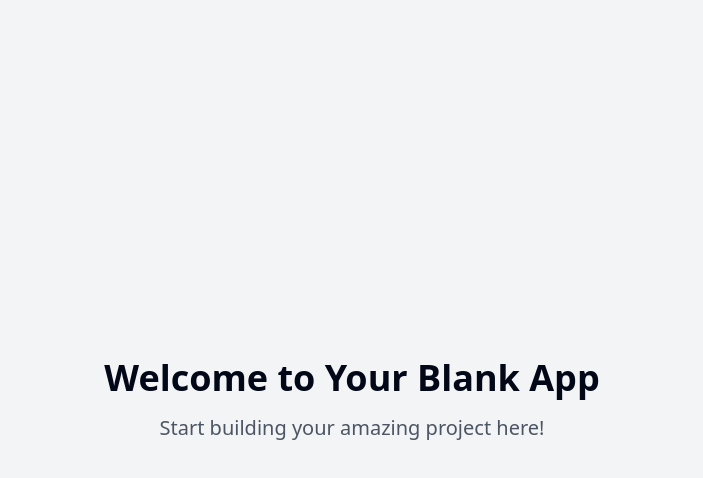
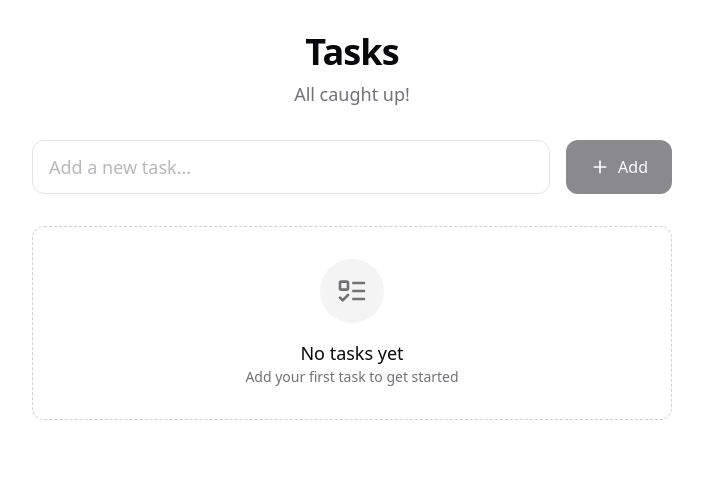
Before and after one commit to mlim-lovable-test/todo-joy-bloom, a React (Vite) app: page / in a window 1280 px wide. Shown: the top 478 px of the page, without its empty margins (288-991 px from the left). Built offline with nearby package versions, Linux system fonts and the light colour scheme.

Commit message:
Implement simple TODO app
This commit implements a basic TODO application.  Further features may be added in subsequent commits.

```diff
--- /dev/null
+++ b/src/components/EmptyState.tsx
@@ -0,0 +1,16 @@
+
+import { ListTodo } from "lucide-react";
+
+export const EmptyState = () => {
+  return (
+    <div className="flex flex-col items-center justify-center gap-4 rounded-lg border border-dashed border-primary/20 p-8 text-center">
+      <div className="rounded-full bg-secondary p-4">
+        <ListTodo className="h-8 w-8 text-primary/60" />
+      </div>
+      <div>
+        <h3 className="text-lg font-medium">No tasks yet</h3>
+        <p className="text-sm text-muted-foreground">Add your first task to get started</p>
+      </div>
+    </div>
+  );
+};
--- /dev/null
+++ b/src/components/TodoItem.tsx
@@ -0,0 +1,60 @@
+
+import { useState } from "react";
+import { Check, Trash2 } from "lucide-react";
+import { cn } from "@/lib/utils";
+
+interface TodoItemProps {
+  id: string;
+  text: string;
+  completed: boolean;
+  onToggle: (id: string) => void;
+  onDelete: (id: string) => void;
+}
+
+export const TodoItem = ({ id, text, completed, onToggle, onDelete }: TodoItemProps) => {
+  const [isHovered, setIsHovered] = useState(false);
+
+  return (
+    <div
+      className={cn(
+        "group relative flex items-center gap-4 rounded-lg border p-4 transition-all duration-300",
+        "hover:border-primary/20 hover:shadow-lg",
+        completed && "bg-secondary/50"
+      )}
+      onMouseEnter={() => setIsHovered(true)}
+      onMouseLeave={() => setIsHovered(false)}
+    >
+      <button
+        onClick={() => onToggle(id)}
+        className={cn(
+          "flex h-6 w-6 items-center justify-center rounded-full border-2 transition-all duration-300",
+          completed
+            ? "border-primary bg-primary text-primary-foreground"
+            : "border-primary/30 hover:border-primary/60"
+        )}
+      >
+        {completed && <Check className="h-4 w-4" />}
+      </button>
+
+      <span
+        className={cn(
+          "flex-1 text-lg transition-all duration-300",
+          completed && "text-muted-foreground line-through"
+        )}
+      >
+        {text}
+      </span>
+
+      <button
+        onClick={() => onDelete(id)}
+        className={cn(
+          "absolute right-4 flex h-8 w-8 items-center justify-center rounded-full text-destructive opacity-0 transition-all duration-300",
+          "hover:bg-destructive/10",
+          (isHovered || completed) && "opacity-100"
+        )}
+      >
+        <Trash2 className="h-4 w-4" />
+      </button>
+    </div>
+  );
+};
--- a/src/index.css
+++ b/src/index.css
@@ -1,3 +1,4 @@
+
 @tailwind base;
 @tailwind components;
 @tailwind utilities;
@@ -5,88 +6,34 @@
 @layer base {
   :root {
     --background: 0 0% 100%;
-    --foreground: 222.2 84% 4.9%;
+    --foreground: 240 10% 3.9%;
 
     --card: 0 0% 100%;
-    --card-foreground: 222.2 84% 4.9%;
+    --card-foreground: 240 10% 3.9%;
 
     --popover: 0 0% 100%;
-    --popover-foreground: 222.2 84% 4.9%;
+    --popover-foreground: 240 10% 3.9%;
 
-    --primary: 222.2 47.4% 11.2%;
-    --primary-foreground: 210 40% 98%;
+    --primary: 240 5.9% 10%;
+    --primary-foreground: 0 0% 98%;
 
-    --secondary: 210 40% 96.1%;
-    --secondary-foreground: 222.2 47.4% 11.2%;
+    --secondary: 240 4.8% 95.9%;
+    --secondary-foreground: 240 5.9% 10%;
 
-    --muted: 210 40% 96.1%;
-    --muted-foreground: 215.4 16.3% 46.9%;
+    --muted: 240 4.8% 95.9%;
+    --muted-foreground: 240 3.8% 46.1%;
 
-    --accent: 210 40% 96.1%;
-    --accent-foreground: 222.2 47.4% 11.2%;
+    --accent: 240 4.8% 95.9%;
+    --accent-foreground: 240 5.9% 10%;
 
     --destructive: 0 84.2% 60.2%;
-    --destructive-foreground: 210 40% 98%;
+    --destructive-foreground: 0 0% 98%;
 
-    --border: 214.3 31.8% 91.4%;
-    --input: 214.3 31.8% 91.4%;
-    --ring: 222.2 84% 4.9%;
+    --border: 240 5.9% 90%;
+    --input: 240 5.9% 90%;
+    --ring: 240 5.9% 10%;
 
-    --radius: 0.5rem;
-
-    --sidebar-background: 0 0% 98%;
-
-    --sidebar-foreground: 240 5.3% 26.1%;
-
-    --sidebar-primary: 240 5.9% 10%;
-
-    --sidebar-primary-foreground: 0 0% 98%;
-
-    --sidebar-accent: 240 4.8% 95.9%;
-
-    --sidebar-accent-foreground: 240 5.9% 10%;
-
-    --sidebar-border: 220 13% 91%;
-
-    --sidebar-ring: 217.2 91.2% 59.8%;
-  }
-
-  .dark {
-    --background: 222.2 84% 4.9%;
-    --foreground: 210 40% 98%;
-
-    --card: 222.2 84% 4.9%;
-    --card-foreground: 210 40% 98%;
-
-    --popover: 222.2 84% 4.9%;
-    --popover-foreground: 210 40% 98%;
-
-    --primary: 210 40% 98%;
-    --primary-foreground: 222.2 47.4% 11.2%;
-
-    --secondary: 217.2 32.6% 17.5%;
-    --secondary-foreground: 210 40% 98%;
-
-    --muted: 217.2 32.6% 17.5%;
-    --muted-foreground: 215 20.2% 65.1%;
-
-    --accent: 217.2 32.6% 17.5%;
-    --accent-foreground: 210 40% 98%;
-
-    --destructive: 0 62.8% 30.6%;
-    --destructive-foreground: 210 40% 98%;
-
-    --border: 217.2 32.6% 17.5%;
-    --input: 217.2 32.6% 17.5%;
-    --ring: 212.7 26.8% 83.9%;
-    --sidebar-background: 240 5.9% 10%;
-    --sidebar-foreground: 240 4.8% 95.9%;
-    --sidebar-primary: 224.3 76.3% 48%;
-    --sidebar-primary-foreground: 0 0% 100%;
-    --sidebar-accent: 240 3.7% 15.9%;
-    --sidebar-accent-foreground: 240 4.8% 95.9%;
-    --sidebar-border: 240 3.7% 15.9%;
-    --sidebar-ring: 217.2 91.2% 59.8%;
+    --radius: 0.75rem;
   }
 }
 
@@ -94,8 +41,37 @@
   * {
     @apply border-border;
   }
-
   body {
     @apply bg-background text-foreground;
   }
 }
+
+.task-enter {
+  opacity: 0;
+  transform: translateY(20px);
+}
+
+.task-enter-active {
+  opacity: 1;
+  transform: translateY(0);
+  transition: opacity 300ms ease-in, transform 300ms ease-out;
+}
+
+.task-exit {
+  opacity: 1;
+}
+
+.task-exit-active {
+  opacity: 0;
+  transform: translateY(-20px);
+  transition: opacity 300ms ease-in, transform 300ms ease-out;
+}
+
+@keyframes shimmer {
+  0% {
+    background-position: -1000px 0;
+  }
+  100% {
+    background-position: 1000px 0;
+  }
+}
--- a/src/pages/Index.tsx
+++ b/src/pages/Index.tsx
@@ -1,11 +1,104 @@
-// Update this page (the content is just a fallback if you fail to update the page)
+
+import { useState } from "react";
+import { TodoItem } from "@/components/TodoItem";
+import { EmptyState } from "@/components/EmptyState";
+import { useToast } from "@/components/ui/use-toast";
+import { Plus } from "lucide-react";
+
+interface Todo {
+  id: string;
+  text: string;
+  completed: boolean;
+}
 
 const Index = () => {
+  const [todos, setTodos] = useState<Todo[]>([]);
+  const [newTodo, setNewTodo] = useState("");
+  const { toast } = useToast();
+
+  const handleSubmit = (e: React.FormEvent) => {
+    e.preventDefault();
+    if (!newTodo.trim()) return;
+
+    const todo: Todo = {
+      id: crypto.randomUUID(),
+      text: newTodo.trim(),
+      completed: false,
+    };
+
+    setTodos((prev) => [todo, ...prev]);
+    setNewTodo("");
+    toast({
+      title: "Task added",
+      description: "Your new task has been added successfully.",
+    });
+  };
+
+  const toggleTodo = (id: string) => {
+    setTodos((prev) =>
+      prev.map((todo) =>
+        todo.id === id ? { ...todo, completed: !todo.completed } : todo
+      )
+    );
+  };
+
+  const deleteTodo = (id: string) => {
+    setTodos((prev) => prev.filter((todo) => todo.id !== id));
+    toast({
+      title: "Task deleted",
+      description: "The task has been removed from your list.",
+      variant: "destructive",
+    });
+  };
+
+  const activeTasks = todos.filter((todo) => !todo.completed).length;
+
   return (
-    <div className="min-h-screen flex items-center justify-center bg-gray-100">
-      <div className="text-center">
-        <h1 className="text-4xl font-bold mb-4">Welcome to Your Blank App</h1>
-        <p className="text-xl text-gray-600">Start building your amazing project here!</p>
+    <div className="mx-auto min-h-screen max-w-2xl px-4 py-8">
+      <div className="mb-8 text-center">
+        <h1 className="mb-2 text-4xl font-bold tracking-tight">Tasks</h1>
+        <p className="text-lg text-muted-foreground">
+          {activeTasks === 0
+            ? "All caught up!"
+            : `You have ${activeTasks} active ${
+                activeTasks === 1 ? "task" : "tasks"
+              }`}
+        </p>
+      </div>
+
+      <form onSubmit={handleSubmit} className="mb-8">
+        <div className="flex gap-4">
+          <input
+            type="text"
+            value={newTodo}
+            onChange={(e) => setNewTodo(e.target.value)}
+            placeholder="Add a new task..."
+            className="flex-1 rounded-lg border bg-transparent px-4 py-3 text-lg transition-all duration-300 placeholder:text-muted-foreground/50 hover:border-primary/50 focus:border-primary focus:outline-none focus:ring-2 focus:ring-primary/20"
+          />
+          <button
+            type="submit"
+            disabled={!newTodo.trim()}
+            className="flex items-center gap-2 rounded-lg bg-primary px-6 py-3 font-medium text-primary-foreground transition-all duration-300 hover:bg-primary/90 disabled:opacity-50"
+          >
+            <Plus className="h-5 w-5" />
+            Add
+          </button>
+        </div>
+      </form>
+
+      <div className="space-y-4">
+        {todos.length === 0 ? (
+          <EmptyState />
+        ) : (
+          todos.map((todo) => (
+            <TodoItem
+              key={todo.id}
+              {...todo}
+              onToggle={toggleTodo}
+              onDelete={deleteTodo}
+            />
+          ))
+        )}
       </div>
     </div>
   );
```
